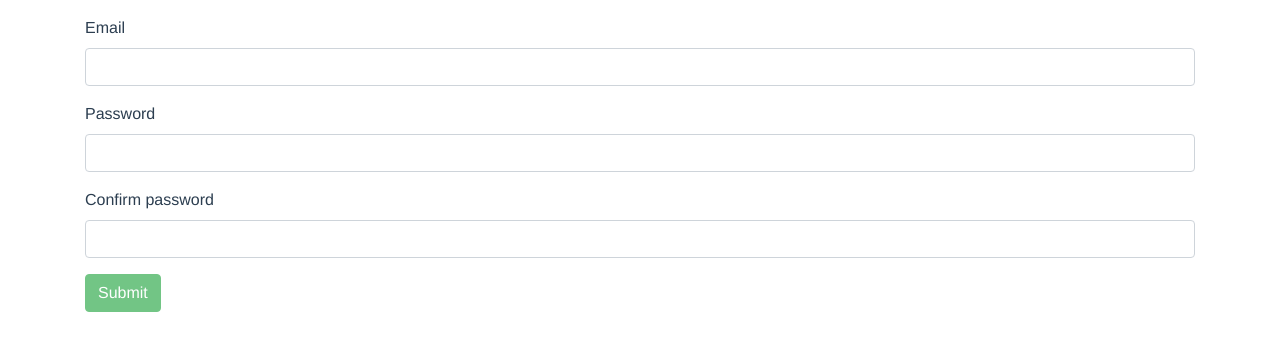
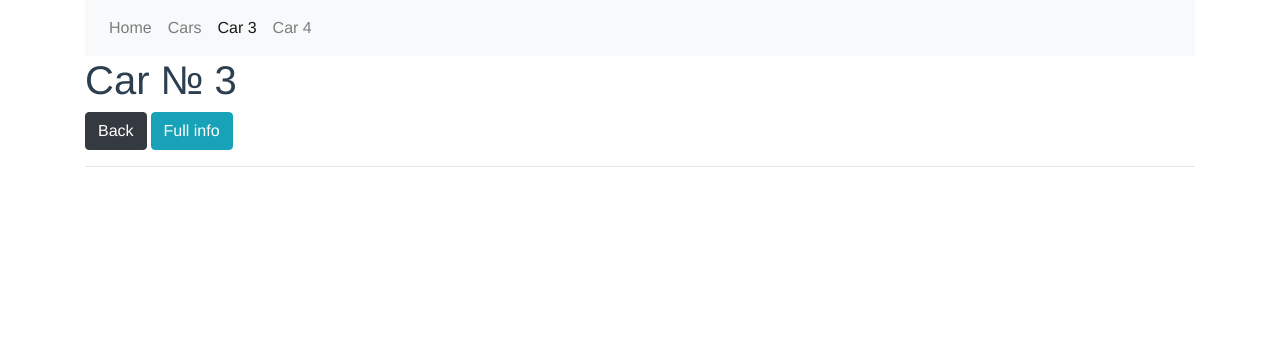
Before and after one commit to 13RedFox/vue-learning, a Vue app in the folder 003_app/: page /car/3 in a window 1280 px wide. Shown: the top 350 px of the page. Built offline with nearby package versions, Linux system fonts and the light colour scheme.

Commit message:
:anger:Learning lesson vue-router:anger:

```diff
--- a/003_app/package.json
+++ b/003_app/package.json
@@ -10,6 +10,7 @@
   "dependencies": {
     "core-js": "^3.6.4",
     "vue": "^2.6.11",
+    "vue-router": "^3.2.0",
     "vuelidate": "^0.7.5"
   },
   "devDependencies": {
--- a/003_app/src/App.vue
+++ b/003_app/src/App.vue
@@ -1,90 +1,30 @@
 <template>
   <div class="container">
-    <form class="pt-3" @submit.prevent="onSubmit">
-      <div class="form-group">
-        <label for="email" class="form-label">Email</label>
-        <input
-          type="email"
-          id="email"
-          class="form-control"
-          :class="{'is-invalid': $v.email.$error}"
-          v-model.trim="$v.email.$model"
-        />
-        <div class="invalid-feedback" v-if="!$v.email.required">Email field is required</div>
-        <div class="invalid-feedback" v-if="!$v.email.email">This field should an email</div>
-        <div class="invalid-feedback" v-if="!$v.email.uniqEmail">This email is alredy exists</div>
+    <nav class="navbar navbar-expand-md navbar-light bg-light">
+      <div class="collapse navbar-collapse">
+        <ul class="navbar-nav">
+          <router-link tag="li" class="nav-item" exact to="/" active-class="active">
+            <a class="nav-link">Home</a>
+          </router-link>
+          <router-link tag="li" class="nav-item" to="/cars" active-class="active">
+            <a class="nav-link">Cars</a>
+          </router-link>
+          <router-link tag="li" class="nav-item" to="/car/3" active-class="active">
+            <a class="nav-link">Car 3</a>
+          </router-link>
+          <router-link tag="li" class="nav-item" to="/car/4" active-class="active">
+            <a class="nav-link">Car 4</a>
+          </router-link>
+        </ul>
       </div>
+    </nav>
 
-      <div class="form-group">
-        <label for="password" class="form-label">Password</label>
-        <input
-          type="password"
-          id="password"
-          class="form-control"
-          :class="{'is-invalid': $v.password.$error}"
-          v-model.trim="$v.password.$model"
-        />
-        <div
-          class="invalid-feedback"
-          v-if="!$v.password.minLength"
-        >Min length of password is {{ $v.password.$params.minLength.min }}. Now it is {{ password.length }}</div>
-      </div>
-
-      <div class="form-group">
-        <label for="confirm" class="form-label">Confirm password</label>
-        <input
-          type="password"
-          id="confirm"
-          class="form-control"
-          :class="{'is-invalid': $v.confirmPassword.$error}"
-          v-model.trim="$v.confirmPassword.$model"
-        />
-        <div class="invalid-feedback" v-if="!$v.confirmPassword.sameAs">Password should match</div>
-      </div>
-      <button class="btn btn-success" type="submit" :disabled="$v.$invalid">Submit</button>
-    </form>
+    <router-view></router-view>
   </div>
 </template>
 
 <script>
-import { required, email, minLength, sameAs } from "vuelidate/lib/validators";
-
-export default {
-  data() {
-    return {
-      email: "",
-      password: "",
-      confirmPassword: ""
-    };
-  },
-  methods: {
-    onSubmit() {
-      console.log("Email", this.email);
-      console.log("Password", this.password);
-    }
-  },
-  validations: {
-    email: {
-      required,
-      email,
-      uniqEmail: function(newEmail) {
-        if (newEmail === "") return true;
-        return new Promise(resolve => {
-          setTimeout(() => {
-            const value = newEmail !== "test@mail.ru";
-            resolve(value);
-          }, 1000);
-        });
-      }
-    },
-    password: {
-      minLength: minLength(6)
-    },
-    confirmPassword: {
-      sameAs: sameAs("password")
-    }
-  }
-};
+export default {};
 </script>
 
 <style>
--- /dev/null
+++ b/003_app/src/components/Car.vue
@@ -0,0 +1,43 @@
+<template>
+  <div>
+    <h1>Car № {{ id }}</h1>
+
+    <button class="btn btn-dark mr-1" @click="goBackToCars">Back</button>
+    <router-link
+      class="btn btn-info"
+      tag="button"
+      :to="{name: 'carFull', params: {id:id}, query: {name: 'Mazda', year: 2000}, hash: '#scroll'}"
+    >Full info</router-link>
+    <hr />
+    <router-view></router-view>
+  </div>
+</template>
+
+<script>
+export default {
+  data() {
+    return {
+      // id: this.$router.currentRoute.params['id'],
+      id: this.$route.params["id"]
+    };
+  },
+  methods: {
+    goBackToCars() {
+      this.$router.push("/cars");
+    }
+  },
+  watch: {
+    $route(toR) {
+      this.id = toR.params["id"];
+    }
+  },
+  beforeRouteLeave(to, from, next) {
+    console.log("beforeRouteLeave");
+    if (window.confirm("Are you sure you want to leave?")) {
+      next();
+    } else {
+      next(false);
+    }
+  }
+};
+</script>
--- /dev/null
+++ b/003_app/src/components/CarFull.vue
@@ -0,0 +1,32 @@
+<template>
+  <div>
+    <h4>Car name: {{ $route.query.name }}</h4>
+    <h5>Car year: {{ year }}</h5>
+
+    <div class="scroll"></div>
+    <h6 id="scroll">Hello from the bottom</h6>
+    <div class="scroll"></div>
+  </div>
+</template>
+
+<script>
+export default {
+  computed: {
+    year() {
+      return this.$route.query.year;
+    }
+  },
+  beforeRouteEnter(to, from, next) {
+    console.log("beforeRouteEnter");
+    next();
+  }
+};
+</script>
+
+<style lang="css">
+.scroll {
+  width: 100px;
+  height: 1000px;
+  background: #ccc;
+}
+</style>
--- /dev/null
+++ b/003_app/src/components/Cars.vue
@@ -0,0 +1,20 @@
+<template>
+  <div>
+    <h1>Cars page</h1>
+
+    <ul>
+      <router-link
+      tag="li"
+      v-for="car in 5"
+      :to="'/car/' + car"
+      :key="car"
+      >
+      <a>Car {{ car }}</a>
+      </router-link>
+    </ul>
+  </div>
+</template>
+
+<script>
+export default {};
+</script>
--- /dev/null
+++ b/003_app/src/components/Error.vue
@@ -0,0 +1,17 @@
+<template>
+  <div>
+    <h1>404 Error</h1>
+  </div>
+</template>
+
+<script>
+export default {
+
+};
+</script>
+
+<style scoped>
+h1 {
+  color: #f00;
+}
+</style>
--- /dev/null
+++ b/003_app/src/components/Home.vue
@@ -0,0 +1,11 @@
+<template>
+  <div>
+    <h1>Home page</h1>
+  </div>
+</template>
+
+<script>
+export default {
+
+}
+</script>
--- /dev/null
+++ b/003_app/src/routes.js
@@ -0,0 +1,70 @@
+import VueRouter from "vue-router";
+import Home from "./components/Home";
+// import Cars from "./components/Cars";
+import Car from "./components/Car";
+import CarFull from "./components/CarFull";
+import ErrorCmp from "./components/Error";
+
+const Cars = resolve => {
+  require.ensure(['./components/Cars.vue'],() => {
+    resolve(
+      require('./components/Cars')
+    )
+  })
+}
+
+export default new VueRouter({
+  routes: [
+    {
+      path: "",
+      component: Home,
+    },
+    {
+      path: "/cars",
+      component: Cars,
+      name: "cars",
+    },
+    {
+      path: "/car/:id",
+      component: Car,
+      children: [
+        {
+          path: "full",
+          component: CarFull,
+          name: "carFull",
+          beforeEnter(to, from, next) {
+            console.log("beforeEnter");
+            next();
+          },
+        },
+      ],
+    },
+    {
+      path: "/none",
+      redirect: {
+        name: "cars",
+      },
+    },
+    {
+      path: "*",
+      component: ErrorCmp,
+    },
+  ],
+  mode: "history",
+  scrollBehavior(to, savedPosition) {
+    if (savedPosition) {
+      return savedPosition;
+    }
+
+    if (to.hash) {
+      return {
+        selector: to.hash,
+      };
+    }
+
+    return {
+      x: 0,
+      y: 0,
+    };
+  },
+});
```
Also changed, not shown: 003_app/src/main.js (+4 -3 lines), 1 other file (tests, documents, lock files or other folders).
